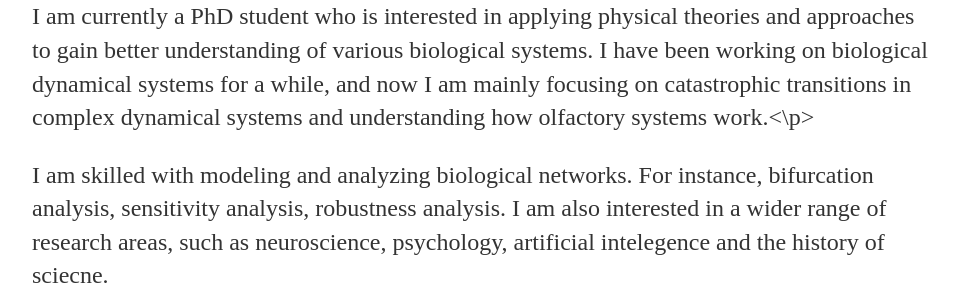
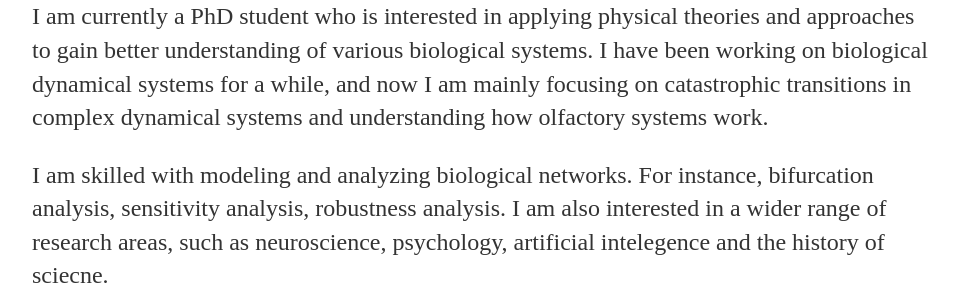
Before and after one commit to nevaehRen/shawnqin.github.io, a Jekyll site: the page built from about/index.html, in a window 1280 px wide. Shown: the part 197-497 px from the top of the page, without its empty margins (160-1117 px from the left). Built offline with Jekyll 4.4.1, drawn with Linux system fonts in a browser that asks for light colours.

```diff
--- a/about/index.html
+++ b/about/index.html
@@ -5,7 +5,7 @@ title: About Shawn Qin
 
 		<div class="about">
 			<h1>About me</h1>
-			<p>I am currently a PhD student who is interested in applying physical theories and approaches to gain better understanding of various biological systems. I have been working on biological dynamical systems for a while, and now I am mainly focusing on catastrophic transitions in complex dynamical systems and understanding how olfactory systems work.<\p>
+			<p>I am currently a PhD student who is interested in applying physical theories and approaches to gain better understanding of various biological systems. I have been working on biological dynamical systems for a while, and now I am mainly focusing on catastrophic transitions in complex dynamical systems and understanding how olfactory systems work.</p>
 			<p>I am skilled with modeling and analyzing biological networks. For instance, bifurcation analysis, sensitivity analysis, robustness analysis. I am also interested in a wider range of research areas, such as neuroscience, psychology, artificial intelegence and the history of sciecne.</p>
 
 			<ul class="contacts">
```
